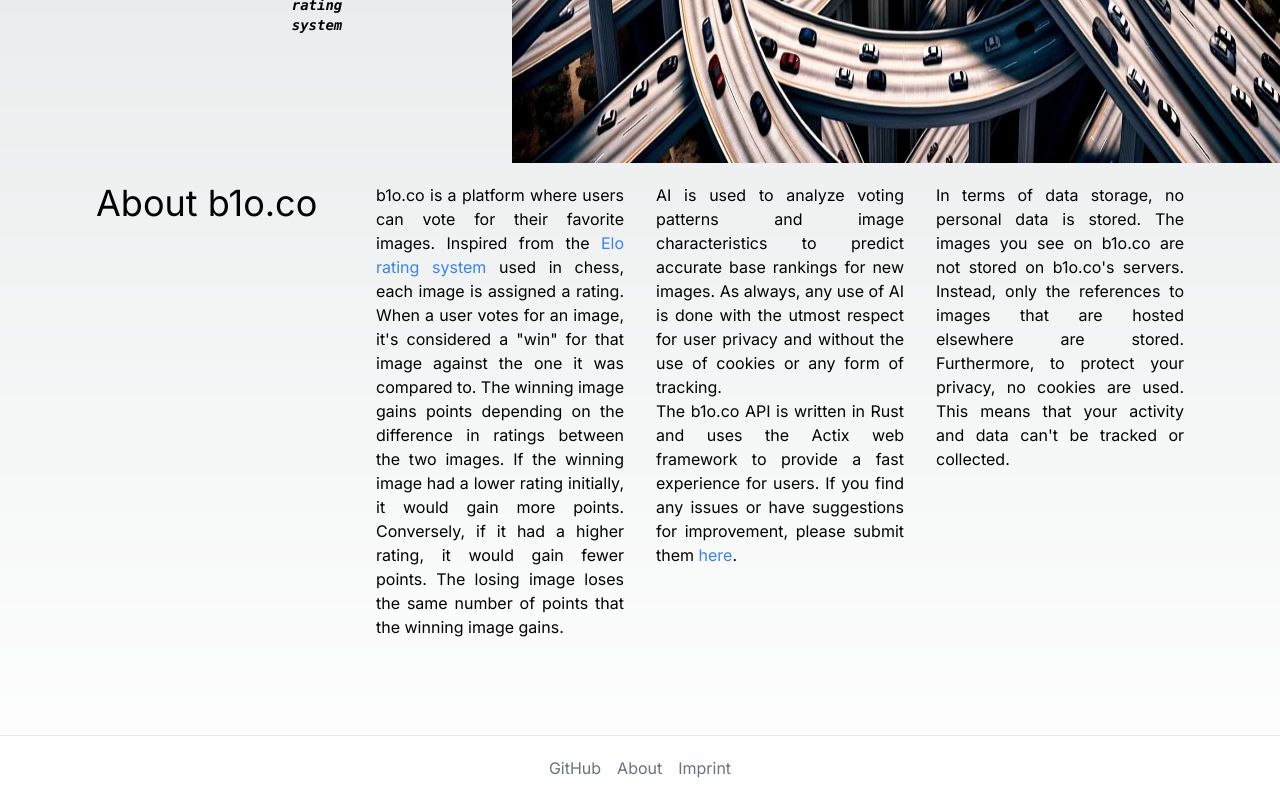
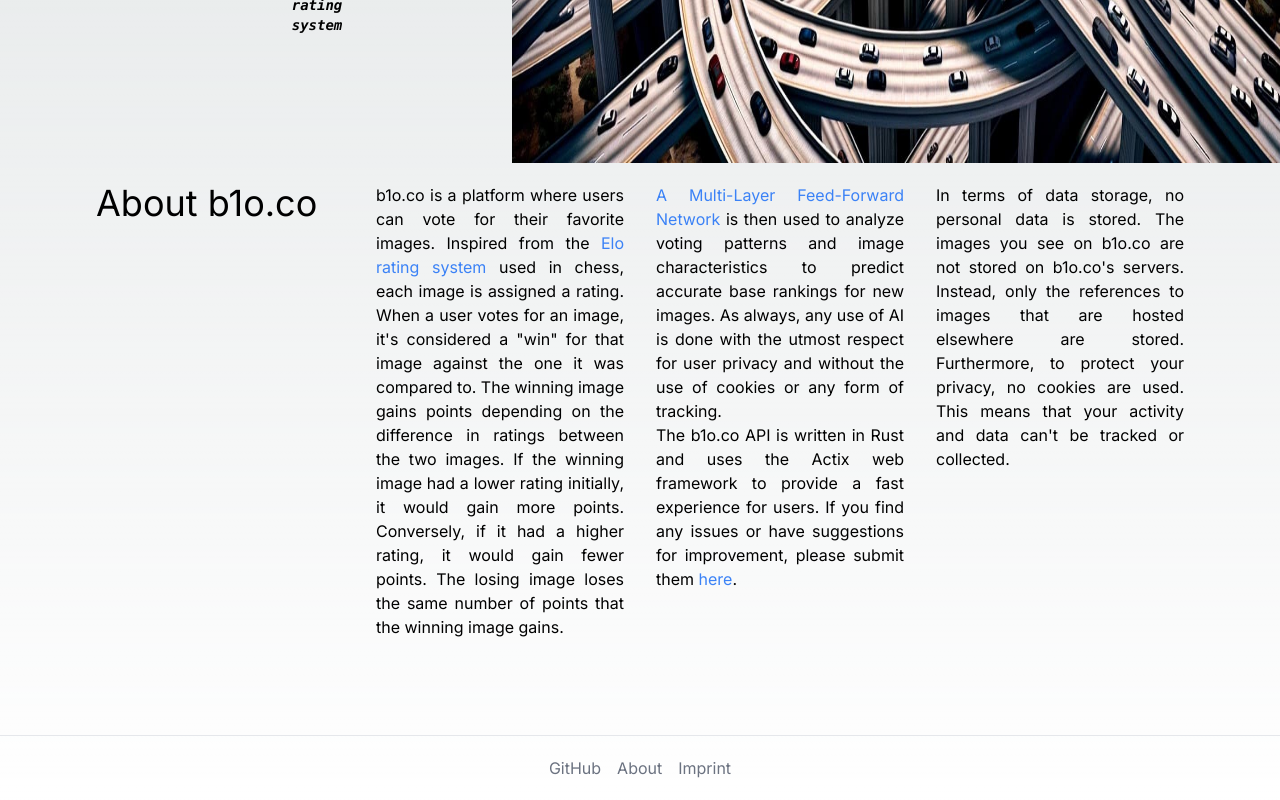
Before and after one commit to carlobortolan/b1o.co, a Next.js app in the folder client/: page /about in a window 1280 px wide. Shown: the part 773-1573 px from the top of the page. Built offline with nearby package versions, Linux system fonts and the light colour scheme.

Commit message:
Update about page

```diff
--- a/client/app/about/page.tsx
+++ b/client/app/about/page.tsx
@@ -52,7 +52,15 @@
           gains.
         </p>
         <p className="text-justify">
-          AI is used to analyze voting patterns and image characteristics to
+          <a
+            href="https://en.wikipedia.org/wiki/Feedforward_neural_network#Mathematical_foundations"
+            target="_blank"
+            rel="noopener noreferrer"
+            className="text-blue-500 hover:underline"
+          >
+            A Multi-Layer Feed-Forward Network
+          </a>{" "}
+          is then used to analyze voting patterns and image characteristics to
           predict accurate base rankings for new images. As always, any use of
           AI is done with the utmost respect for user privacy and without the
           use of cookies or any form of tracking. <br /> The b1o.co API is
```
